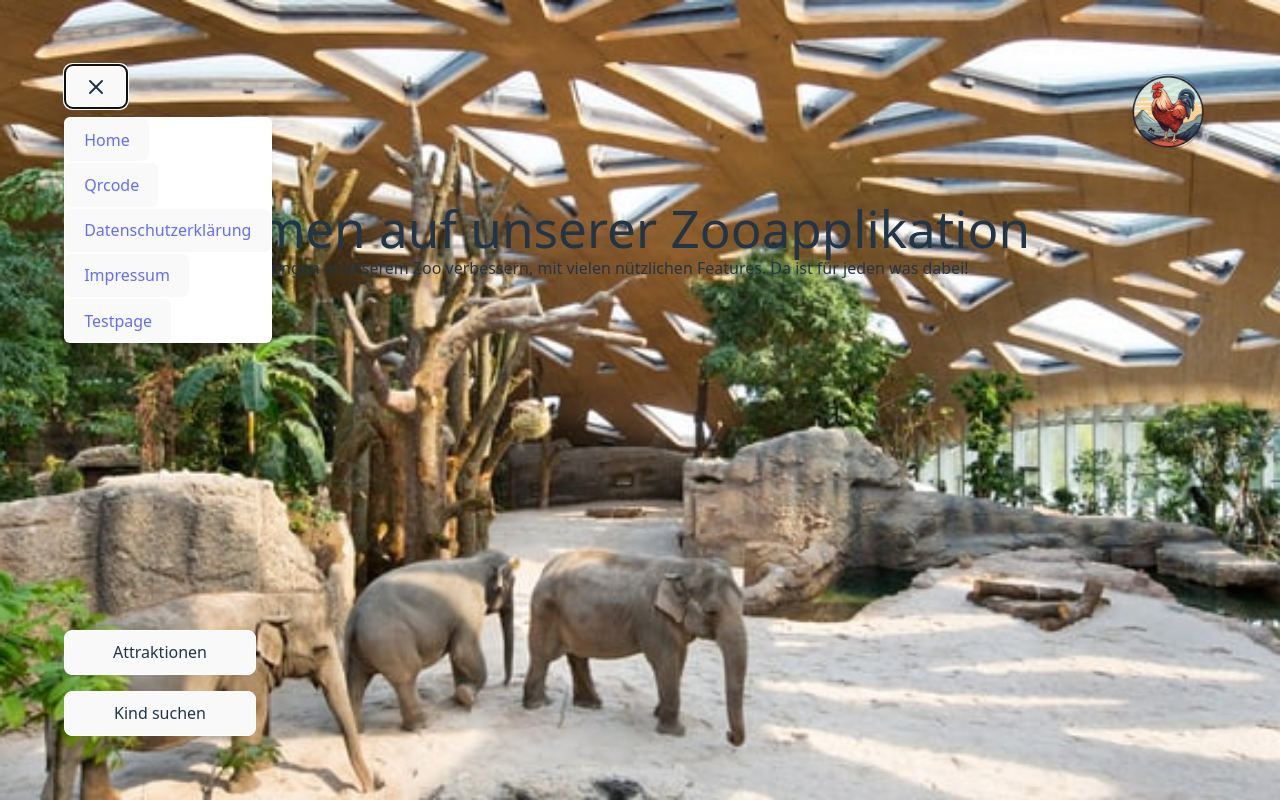
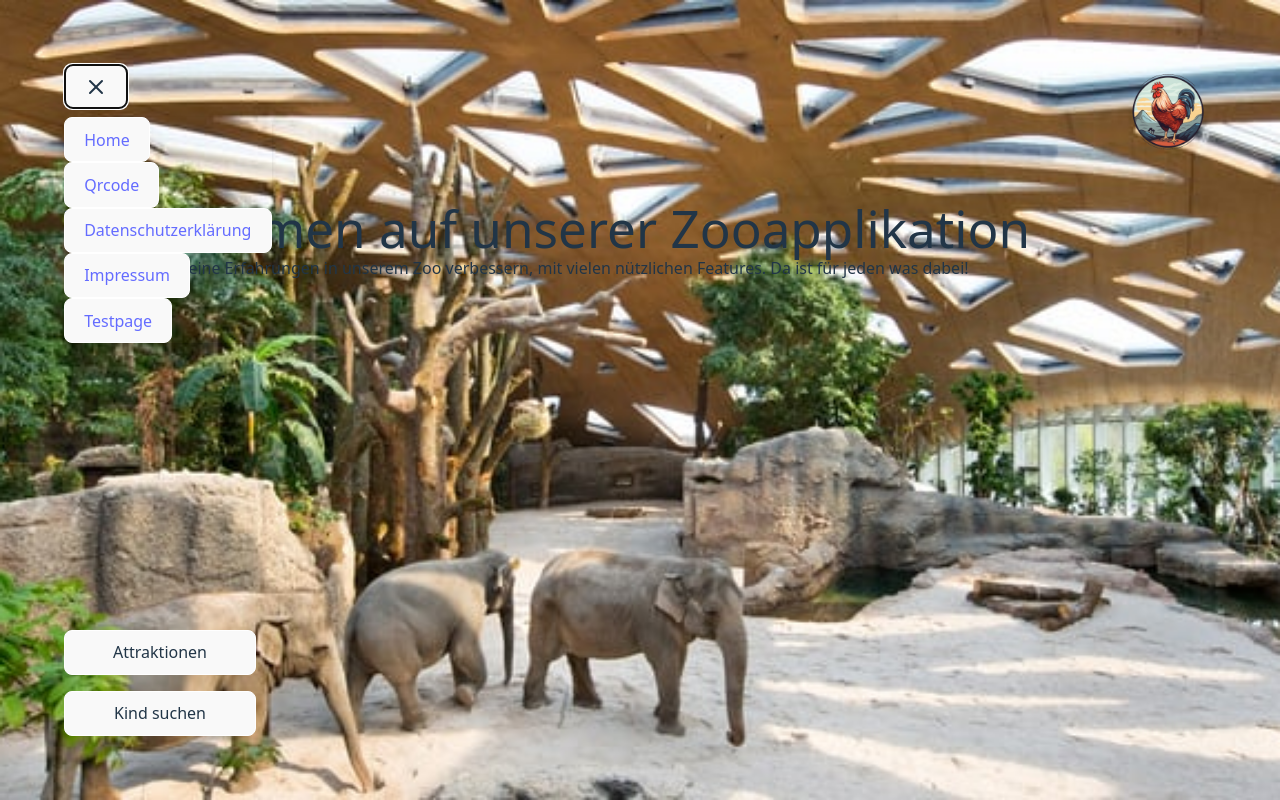
Before and after one commit to Stiwyy/ZooApplikation-SCRUM, a React (Vite) app: page / in a window 1280 px wide. Both pictures are taken after a click on the button 96 px from the left and 86 px from the top of the page. Built offline with nearby package versions, Linux system fonts and the light colour scheme.

Commit message:
Made background of navbar transparent

```diff
--- a/src/components/Navbar.jsx
+++ b/src/components/Navbar.jsx
@@ -42,7 +42,7 @@ export default function Navbar({ onPageChange }) {
                             animate={{ opacity: 1, y: 0 }}
                             exit={{ opacity: 0, y: -10 }}
                             ref={menuRef}
-                            className="absolute top-full left-0 bg-white shadow-md rounded-md mt-2 z-10"
+                            className="absolute top-full left-0 bg-transparent shadow-md rounded-md mt-2 z-10"
                         >
                             <div className="flex flex-col">
                                 <Link to="/Home">
```
